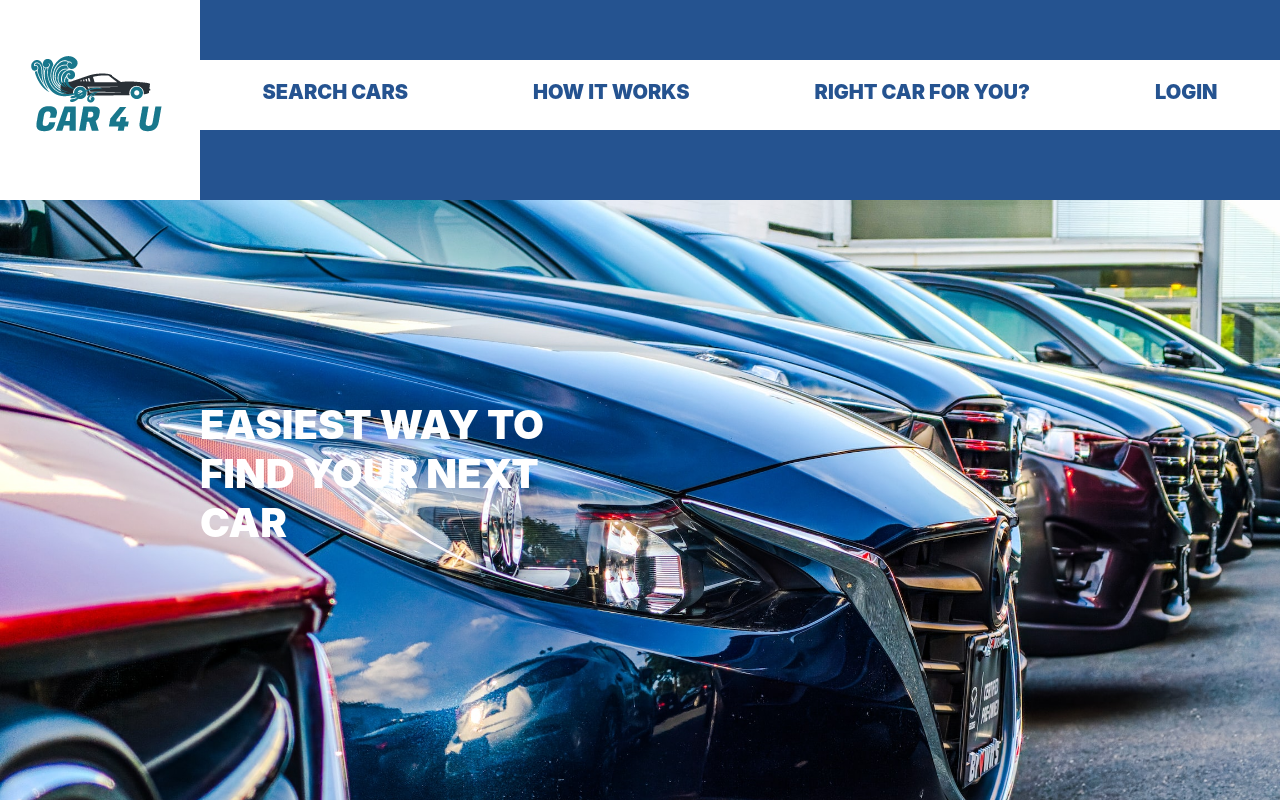
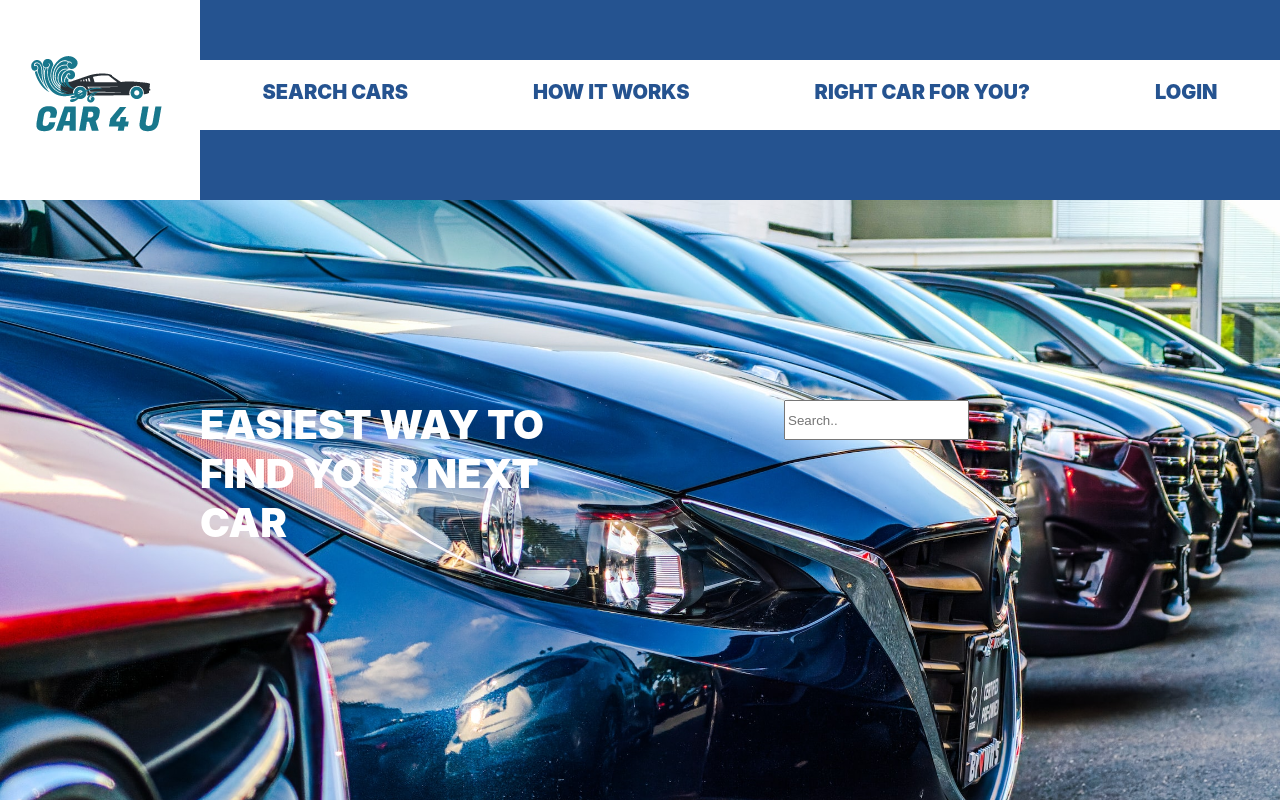
Before and after one commit to codeavecanas/csci_499_project, a React (Create React App) app in the folder frontend/: page /#/ in a window 1280 px wide. Shown: the top 800 px of the page. Built offline with nearby package versions, Linux system fonts and the light colour scheme.

Commit message:
Updated homepage

```diff
--- a/frontend/src/components/HomePageBody.js
+++ b/frontend/src/components/HomePageBody.js
@@ -8,6 +8,9 @@ const HomePageBody = () => {
             <div className='banner-text'>
                 EASIEST WAY TO FIND YOUR NEXT CAR
             </div>
+            <div className='search-bar'>
+                <input type="text" placeholder="Search.."></input>
+            </div>
 
         </div>
     );
--- a/frontend/src/styles/HomePageBody.css
+++ b/frontend/src/styles/HomePageBody.css
@@ -9,11 +9,16 @@
 
 .banner-text {
     height: 0px;
-    background-color: aliceblue;
     width: 30%;
     display: flex;
-    margin: 200px 200px 400px ;
+    margin: 200px 200px;
     font-size: 40px;
     color: white;
     font-weight: 1000;
 }
+
+.search-bar {
+    height: 40px;
+    margin-top: 200px;
+    display: flex;
+}
```
